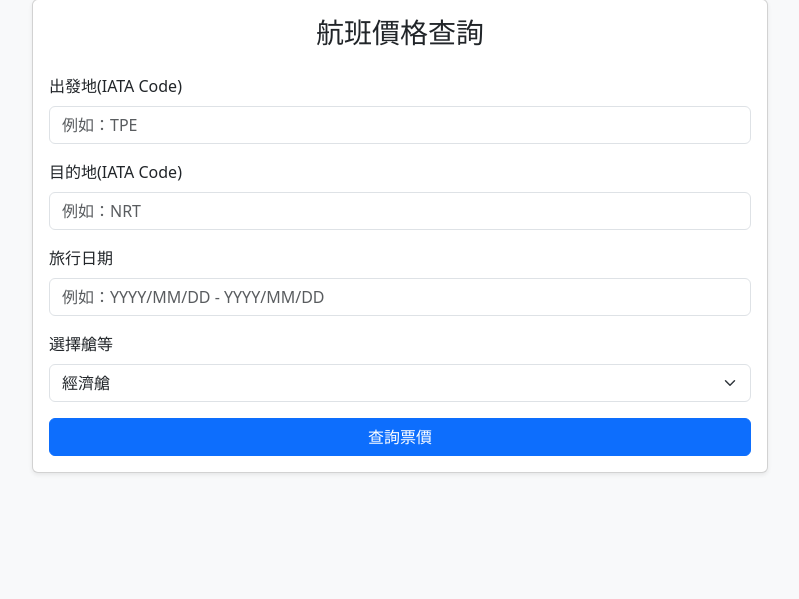
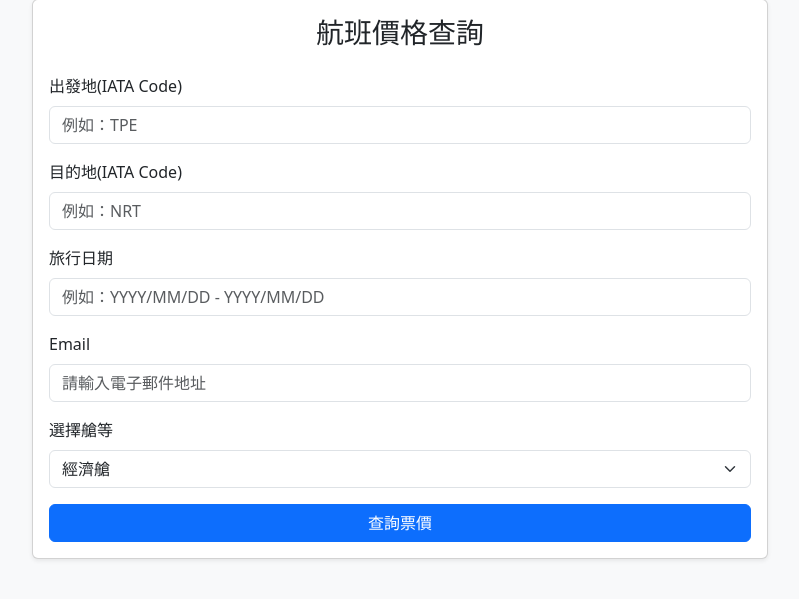
Before and after one commit to kktofu/Smart-Flight-Tracker, a Flask app: page / in a window 1280 px wide. Shown: the part 81-680 px from the top of the page, without its empty margins (240-1039 px from the left). Run offline with Flask 3, Linux system fonts and the light colour scheme.

Commit message:
Add email.bd and emailform

```diff
--- a/UI_interface.py
+++ b/UI_interface.py
@@ -22,6 +22,7 @@ class FlightForm(db.Model):
     To: Mapped[str] = mapped_column(String(100))
     Date: Mapped[str] = mapped_column(String(100))
     Class_name: Mapped[str] = mapped_column(String(100))
+    Email: Mapped[str] = mapped_column(String(100))
 
 with app.app_context():
     db.create_all()
--- a/forms.py
+++ b/forms.py
@@ -1,6 +1,7 @@
 from flask_wtf import FlaskForm
 from wtforms import StringField, SubmitField,SelectField
-from wtforms.validators import DataRequired,Regexp
+from wtforms.validators import DataRequired,Regexp,Email
+import email_validator
 
 class CreateFlightForm(FlaskForm):
     From = StringField("出發地(IATA Code)", validators=[DataRequired(),Regexp(r'^[A-Z]{3}$',message="IATA Code 必須是三個大寫英文，例如 TPE")])
@@ -9,4 +10,5 @@ class CreateFlightForm(FlaskForm):
         Regexp(r'^\d{4}/\d{2}/\d{2} - \d{4}/\d{2}/\d{2}$',
         message="日期格式必須是：YYYY/MM/DD - YYYY/MM/DD")])
     Class_name = SelectField("選擇艙等", validators=[DataRequired()],choices=[('2,經濟艙','經濟艙'),('3,豪華經濟艙','豪華經濟艙')])
+    Email = StringField("Email", validators=[DataRequired(), Email(message="請輸入正確的電子郵件")])
     Submit = SubmitField("查詢票價")
--- a/templates/header.html
+++ b/templates/header.html
@@ -49,6 +49,14 @@
                         </div>
 
                         <div class="mb-3">
+                            <p class="form-label">{{ form.Email.label }} </p>
+                            {{form.Email(class="form-control",placeholder= "請輸入電子郵件地址")}}
+                            {% for error in form.Email.errors %}
+                                <div class="text-danger">{{ error }}</div>
+                            {% endfor %}
+                        </div>
+
+                        <div class="mb-3">
                             <p class="form-label">{{ form.Class_name.label }} </p>
                             {{form.Class_name(class="form-select")}}
                         </div>
```
